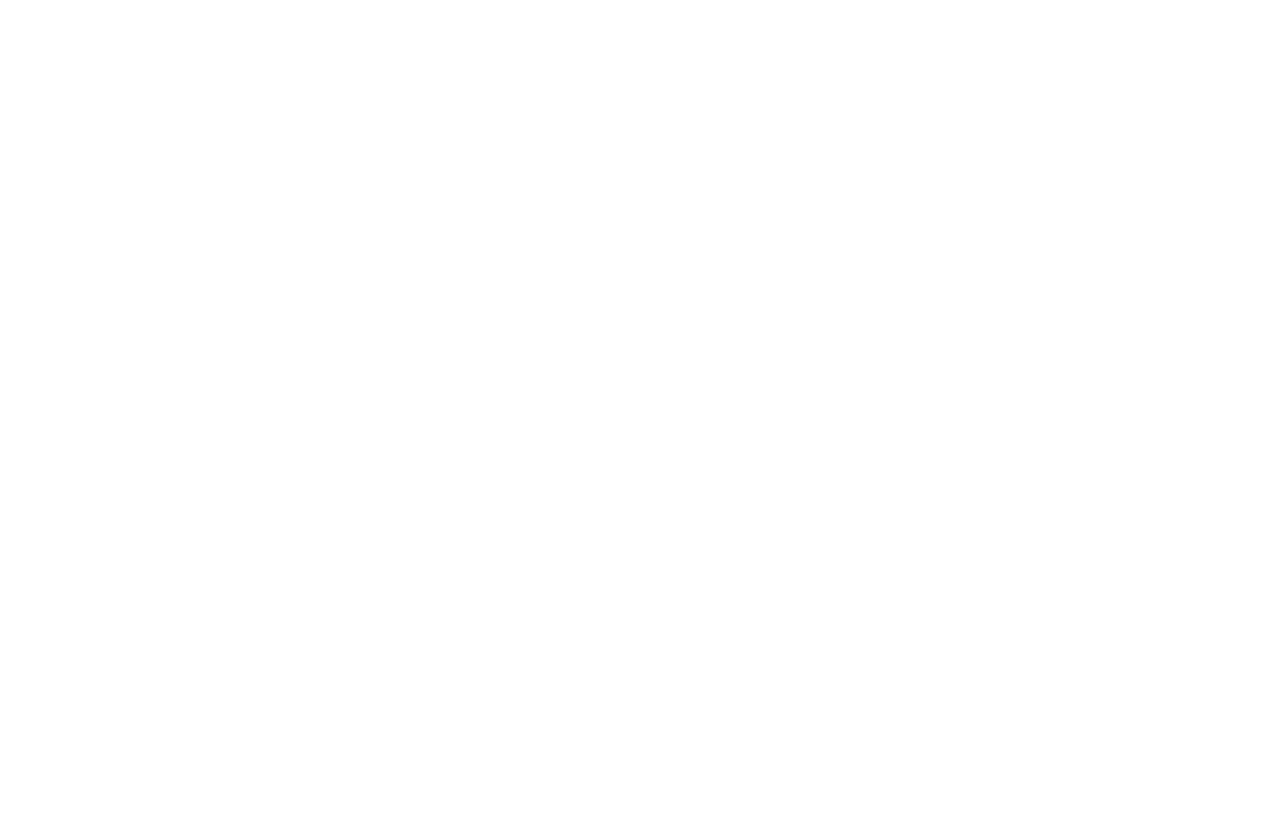
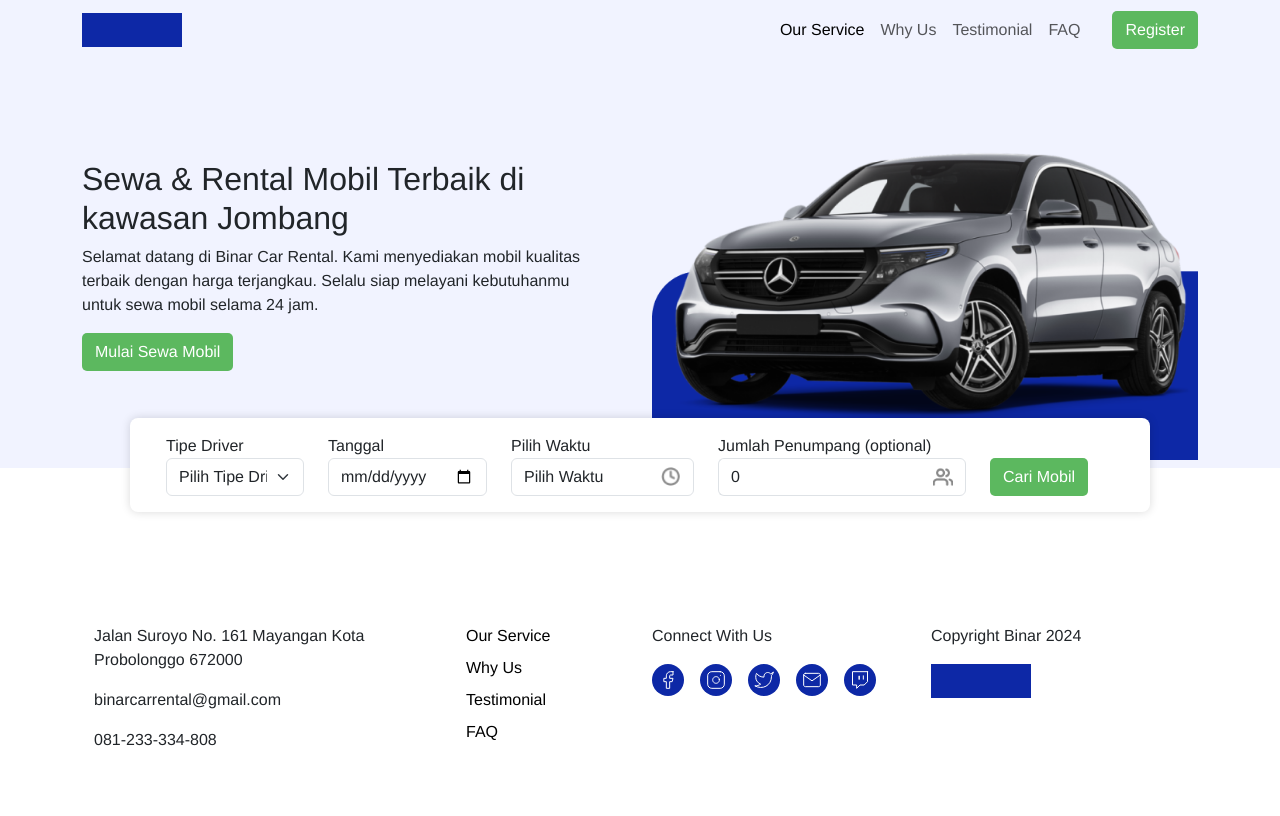
Before and after one commit to rendihardi/F-FSW24001086-km6-ren-searchcar-ch2, a plain HTML site: page public/cars.html in a window 1280 px wide. Drawn offline with nearby package versions, Linux system fonts and the light colour scheme.

Commit message:
feat : page search car

```diff
--- a/public/cars.html
+++ b/public/cars.html
@@ -0,0 +1,220 @@
+<!DOCTYPE html>
+<html lang="en">
+  <head>
+    <meta charset="UTF-8" />
+    <meta name="viewport" content="width=device-width, initial-scale=1.0" />
+    <title>Chalenge Chapter 1</title>
+    <link
+      href="https://cdn.jsdelivr.net/npm/bootstrap@5.3.3/dist/css/bootstrap.min.css"
+      rel="stylesheet"
+      integrity="sha384-QWTKZyjpPEjISv5WaRU9OFeRpok6YctnYmDr5pNlyT2bRjXh0JMhjY6hW+ALEwIH"
+      crossorigin="anonymous"
+    />
+    <link rel="stylesheet" href="css/style.css" />
+  </head>
+  <body>
+    <!-- Navbar -->
+    <section id="navbar">
+      <nav
+        class="navbar navbar-expand-md fixed-top"
+        style="background-color: #f1f3ff"
+      >
+        <div class="container">
+          <a class="navbar-brand" href="#">
+            <img src="./images/logo.svg" alt="Logo Rental"
+          /></a>
+          <button
+            class="navbar-toggler"
+            type="button"
+            data-bs-toggle="collapse"
+            data-bs-target="#navbarSupportedContent"
+            aria-controls="navbarSupportedContent"
+            aria-expanded="false"
+            aria-label="Toggle navigation"
+          >
+            <span class="navbar-toggler-icon"></span>
+          </button>
+          <div
+            class="collapse navbar-collapse justify-content-end"
+            id="navbarSupportedContent"
+          >
+            <ul class="navbar-nav me-4 mb-2 mb-lg-0">
+              <li class="nav-item">
+                <a
+                  class="nav-link active"
+                  aria-current="page"
+                  href="#our_service"
+                  >Our Service</a
+                >
+              </li>
+              <li class="nav-item">
+                <a class="nav-link" href="#why_us">Why Us</a>
+              </li>
+              <li class="nav-item">
+                <a class="nav-link" href="#testimonial">Testimonial</a>
+              </li>
+              <li class="nav-item">
+                <a class="nav-link" href="#faq">FAQ</a>
+              </li>
+            </ul>
+            <button type="button" class="btn btn-register">Register</button>
+          </div>
+        </div>
+      </nav>
+    </section>
+
+    <!-- Main -->
+    <section id="home">
+      <div class="container mt-5">
+        <div class="row py-5 g-4 pb-2">
+          <div class="col-md-6 my-auto pe-5 pt-5 pb-5">
+            <h2>Sewa & Rental Mobil Terbaik di kawasan Jombang</h2>
+            <p>
+              Selamat datang di Binar Car Rental. Kami menyediakan mobil
+              kualitas terbaik dengan harga terjangkau. Selalu siap melayani
+              kebutuhanmu untuk sewa mobil selama 24 jam.
+            </p>
+            <a href="cars.html" class="btn btn-utama">Mulai Sewa Mobil</a>
+          </div>
+          <div class="col-md-6 py-5 pb-0">
+            <img
+              src="./images/img_car.png "
+              class="img-fluid"
+              alt="Car Image"
+            />
+          </div>
+        </div>
+      </div>
+    </section>
+
+    <!-- Search -->
+    <section class="search">
+      <div class="container">
+        <div class="row">
+          <div class="col-lg-12 col-12">
+            <div class="row search__card mx-lg-5 py-3 px-4">
+              <div class="col-lg-auto col-xl-2 col-xxl-3 col-md-auto">
+                <label>Tipe Driver</label>
+                <select
+                  class="form-select"
+                  aria-label="Default select example"
+                  id="tipeDriver"
+                >
+                  <option value="default" selected>
+                    Pilih Tipe Driver &nbsp; &nbsp; &nbsp; &nbsp;
+                  </option>
+                  <option value="true">Dengan Supir</option>
+                  <option value="false">Tanpa Supir (Lepas Kunci)</option>
+                </select>
+              </div>
+              <div class="col-lg-auto col-xl-auto col-md-auto">
+                <label>Tanggal</label>
+                <input
+                  type="date"
+                  class="form-control"
+                  placeholder="Pilih Tanggal"
+                  id="tanggal"
+                />
+              </div>
+              <div class="col-lg-auto col-xl-auto col-md-auto search__time">
+                <labe>Pilih Waktu</labe>
+                <select
+                  class="form-select"
+                  aria-label="Default select example"
+                  id="waktuJemput"
+                >
+                  <option value="false" selected>
+                    Pilih Waktu &nbsp; &nbsp; &nbsp; &nbsp; &nbsp; &nbsp;
+                  </option>
+                  <option value="08:00">08.00 WIB</option>
+                  <option value="09:00">09.00 WIB</option>
+                  <option value="10:00">10.00 WIB</option>
+                  <option value="11:00">11.00 WIB</option>
+                  <option value="12:00">12.00 WIB</option>
+                </select>
+              </div>
+              <div class="col-lg-auto col-xl-auto col-md-auto">
+                <label class="fw-light">Jumlah Penumpang (optional)</label>
+                <div class="input-group">
+                  <input
+                    type="search"
+                    class="form-control border-end-0"
+                    placeholder="Jumlah Penumpang"
+                    id="jumlahPenumpang"
+                    value="0"
+                  />
+                  <span class="input-group-text bg-white">
+                    <img src="images/fi_users.png" width="20px" alt="" />
+                  </span>
+                </div>
+              </div>
+              <div class="col-lg-2 col-xl-auto col-md-2 pt-4">
+                <button class="btn btn-utama" id="load-btn">Cari Mobil</button>
+              </div>
+            </div>
+          </div>
+        </div>
+      </div>
+    </section>
+
+    <!-- Footer -->
+    <section id="footer">
+      <footer>
+        <div class="container px-4 pt-3">
+          <div class="row py-5 mt-lg-5">
+            <div class="col-md-4">
+              <p>Jalan Suroyo No. 161 Mayangan Kota Probolonggo 672000</p>
+              <p>binarcarrental@gmail.com</p>
+              <p>081-233-334-808</p>
+            </div>
+            <div class="col-md-2">
+              <div class="col mb-3">
+                <ul class="nav flex-column">
+                  <li class="nav-item mb-2">
+                    <a
+                      href="#our_service"
+                      class="nav-link p-0 text-black fw-medium"
+                      >Our Service</a
+                    >
+                  </li>
+                  <li class="nav-item mb-2">
+                    <a href="#why_us" class="nav-link p-0 text-black fw-medium"
+                      >Why Us</a
+                    >
+                  </li>
+                  <li class="nav-item mb-2">
+                    <a
+                      href="#testimonial"
+                      class="nav-link p-0 text-black fw-medium"
+                      >Testimonial</a
+                    >
+                  </li>
+                  <li class="nav-item mb-2">
+                    <a href="#faq" class="nav-link p-0 text-black fw-medium"
+                      >FAQ</a
+                    >
+                  </li>
+                </ul>
+              </div>
+            </div>
+            <div class="col-md-3">
+              <p>Connect With Us</p>
+              <p><img src="./images/list item.svg" alt="Sosmed" /></p>
+            </div>
+            <div class="col-md-3">
+              <p>Copyright Binar 2024</p>
+              <p><img src="./images/logo.svg" alt="Logo" /></p>
+            </div>
+          </div>
+        </div>
+      </footer>
+    </section>
+
+    <!-- JS Boostrap -->
+    <script
+      src="https://cdn.jsdelivr.net/npm/bootstrap@5.3.3/dist/js/bootstrap.bundle.min.js"
+      integrity="sha384-YvpcrYf0tY3lHB60NNkmXc5s9fDVZLESaAA55NDzOxhy9GkcIdslK1eN7N6jIeHz"
+      crossorigin="anonymous"
+    ></script>
+  </body>
+</html>
--- a/public/css/style.css
+++ b/public/css/style.css
@@ -75,3 +75,31 @@ body {
     text-align: center;
   }
 }
+
+/* Search */
+.search {
+  margin-top: -50px;
+}
+
+.search .search__card {
+  background: #ffffff;
+  -webkit-box-shadow: 0px 0px 10px rgba(0, 0, 0, 0.15);
+  box-shadow: 0px 0px 10px rgba(0, 0, 0, 0.15);
+  border-radius: 8px;
+}
+
+.search .search__card .search__time .form-select {
+  background-image: url("../images/fi_clock.png");
+  background-size: 20px auto;
+}
+
+.search .search__card .form-select:hover {
+  border: 1px solid #5cb85f;
+  border-radius: 2px;
+}
+
+.search .search__card .form-select option:hover,
+.search .search__card .form-select option:checked {
+  background: #c9e7ca;
+  color: #5cb85f;
+}
```
